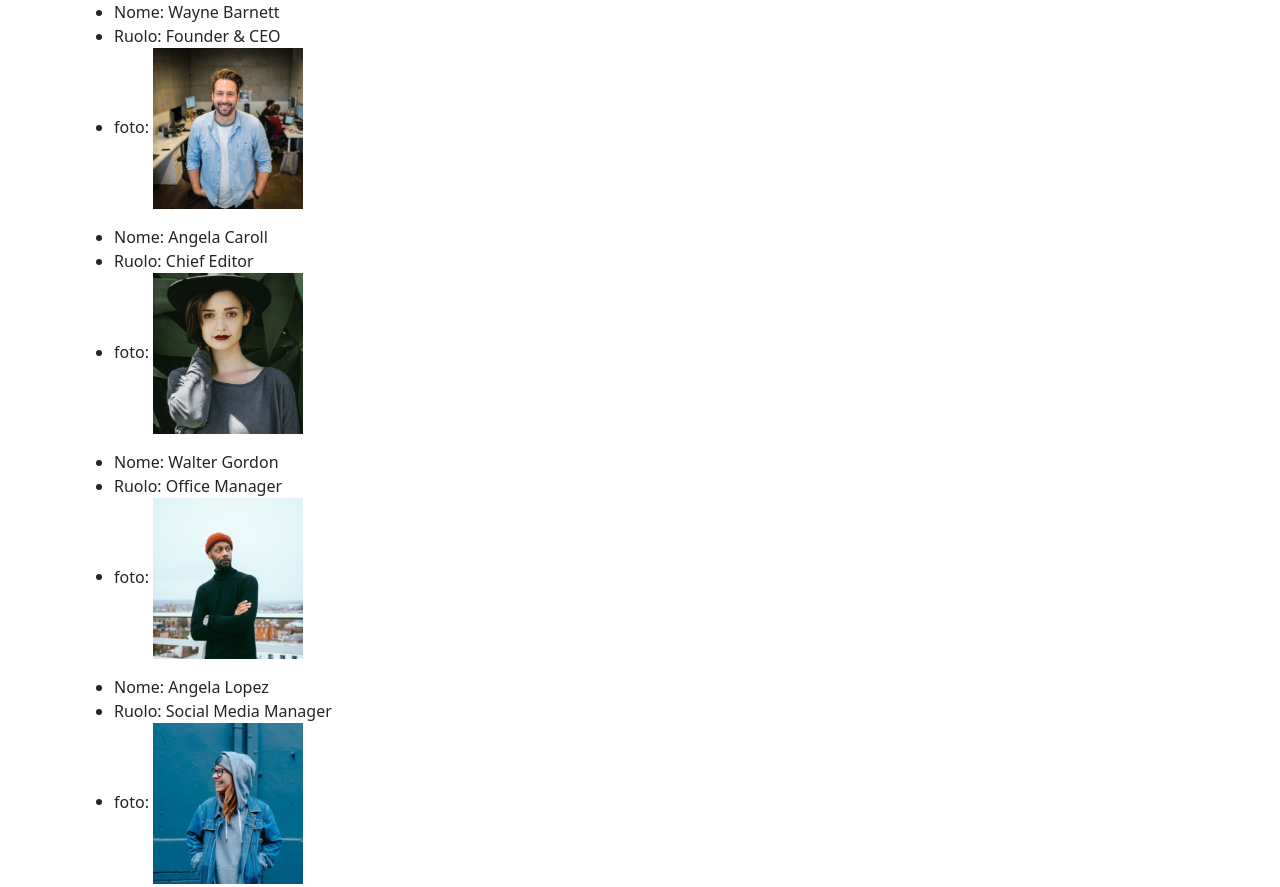
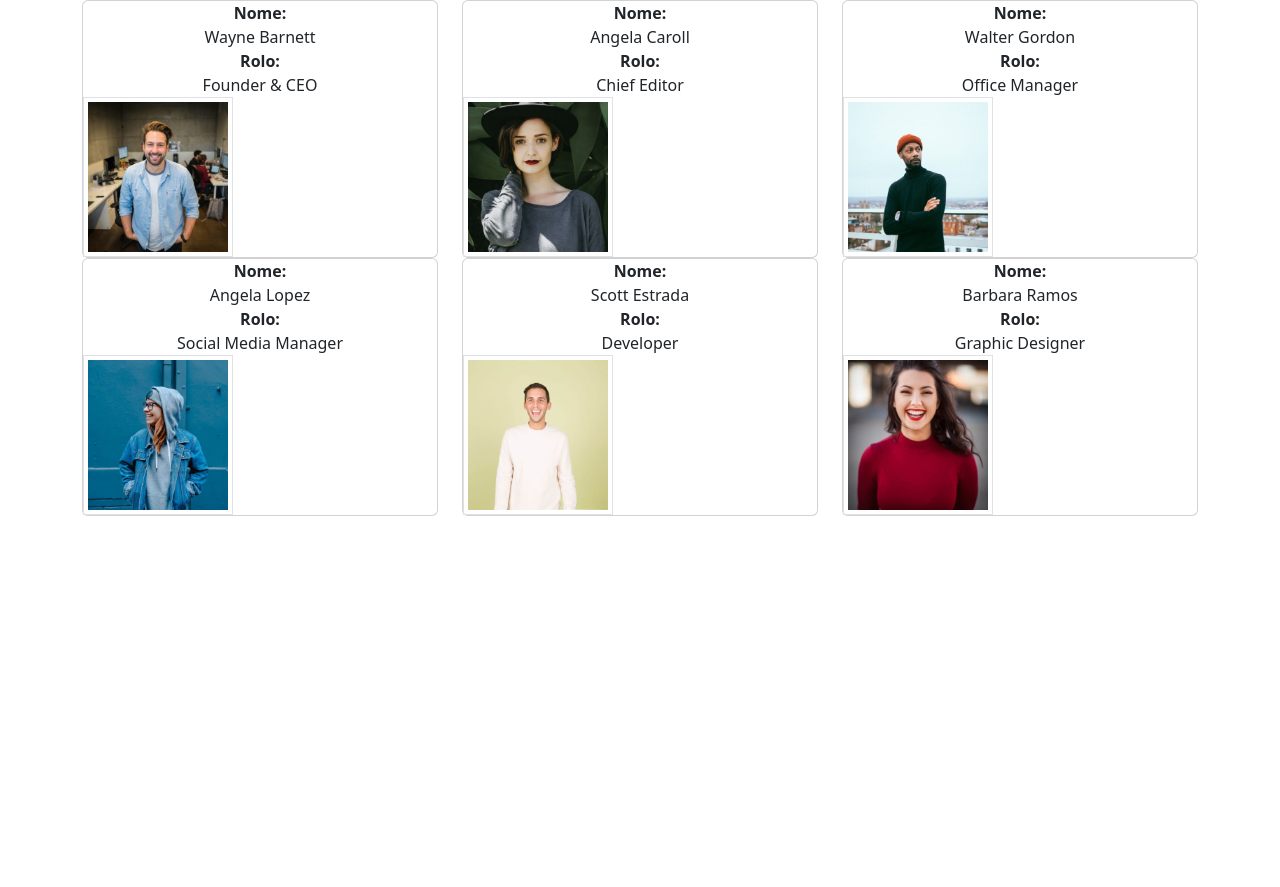
Before and after one commit to NicolaTeora/js-our-team, a plain HTML site: page index.html in a window 1280 px wide. Shown: the top 887 px of the page. After the commit the page ends 800 px from the top, so only its background shows below. Drawn offline with nearby package versions, Linux system fonts and the light colour scheme.

Commit message:
fix : template literals

```diff
--- a/JS/main.js
+++ b/JS/main.js
@@ -52,13 +52,15 @@ for (let members of team){
   console.table(members)
   //Milestone 2
   const memberTeam = document.createElement('div');
-    memberTeam.classList.add('col')
+  memberTeam.classList.add('col-3')
   const formMemberTeam = `
-        <ul>
-            <li>Nome: ${members.name}</li>
-            <li>Ruolo: ${members.role}</li>
-            <li>foto: <img src="./img/${members.image}" alt=""></li>
-        </ul>`
+  <div class="col-4">
+    <div class="card text-center">
+      <b>Nome: </b> ${members.name}
+      <b>Rolo: </b>${members.role}
+      <img src="./img/${members.image}" class="border p-1" alt="">
+    </div>
+  </div>`
   cardMember.innerHTML += formMemberTeam;
 
 }
--- a/index.html
+++ b/index.html
@@ -20,16 +20,8 @@
 </head>
 <body>
     <div class="container">
-        <div class="row">
-            <div id="team-form" class="col">
-                <!-- <div id="member" class="card p-5">
-                    <ul>
-                        <li>Nome:</li>
-                        <li>Ruolo:</li>
-                        <li>foto:</li>
-                    </ul>
-                </div> -->
-            </div>
+        <div id="team-form" class="row">
+
         </div>
     </div>
 
```
Lines whose indentation alone changed are shown as unchanged.
